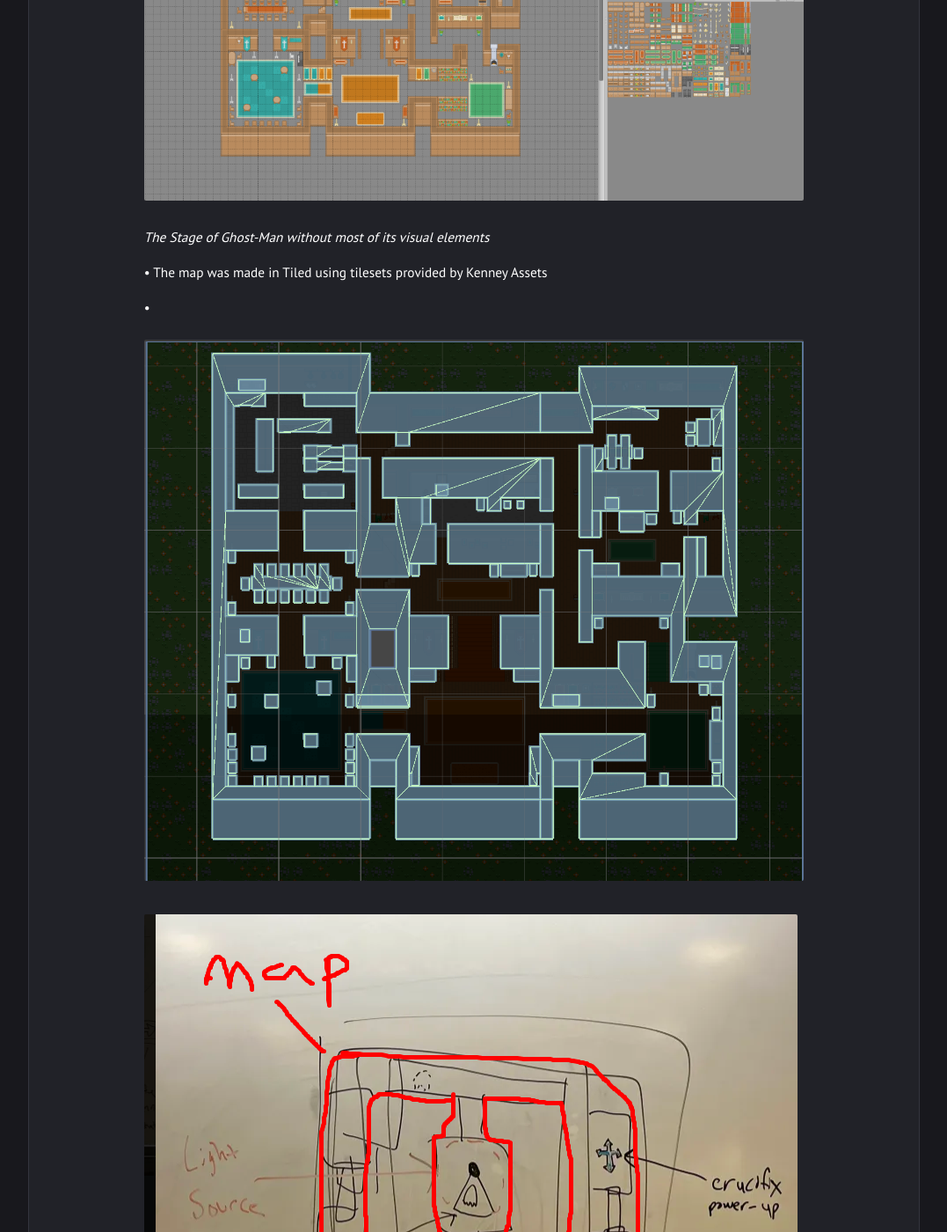
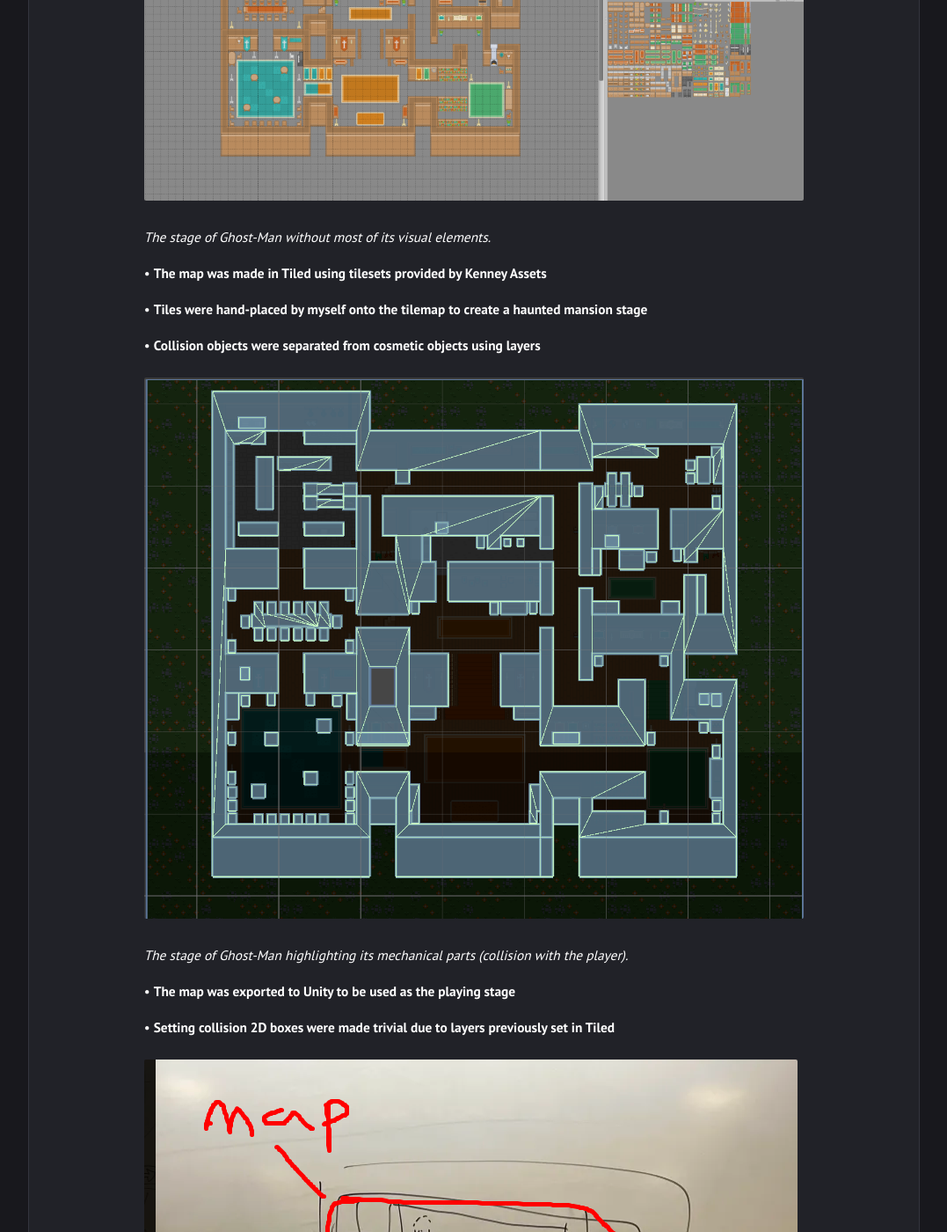
Before and after one commit to isaacwkm/isaacwkm.github.io, a Jekyll site: the page built from _posts/2024-10-22-Ghost-Man.md, in a window 1280 px wide and 1400 px high, scrolled down 1660 px. Shown: the whole window at 88% size, without its empty margins (101-1178 px from the left). Built offline with Jekyll 4.4.1, drawn with Linux system fonts in a browser that asks for light colours; some of the changed text lies outside the part shown.

Commit message:
added shot breakdowns

```diff
--- a/_posts/2024-10-22-Ghost-Man.md
+++ b/_posts/2024-10-22-Ghost-Man.md
@@ -20,15 +20,25 @@ hidedate: true
 
 ![Tiled Preview](https://isaacwkm.github.io/assets/images/2024-12-26-Ghost-Man/tiledPreview.png)
 
-*The Stage of Ghost-Man without most of its visual elements*
+*The stage of Ghost-Man without most of its visual elements.*
 
-• The map was made in Tiled using tilesets provided by Kenney Assets
+• <strong>The map was made in Tiled using tilesets provided by Kenney Assets</strong>
 
-•
+• <strong>Tiles were hand-placed by myself onto the tilemap to create a haunted mansion stage</strong>
+
+• <strong>Collision objects were separated from cosmetic objects using layers</strong>
 
 ![Collision Boxes](https://isaacwkm.github.io/assets/images/2024-12-26-Ghost-Man/collision.png)
 
+*The stage of Ghost-Man highlighting its mechanical parts (collision with the player).*
+
+• <strong>The map was exported to Unity to be used as the playing stage</strong>
+
+• <strong>Setting collision 2D boxes were made trivial due to layers previously set in Tiled</strong>
+
 ![Pre-planning](https://isaacwkm.github.io/assets/images/2024-12-26-Ghost-Man/preplanning.png)
+
+*Pre-planning brainstorm notes before game development*
 
 ## Gameplay Demo
 
```
